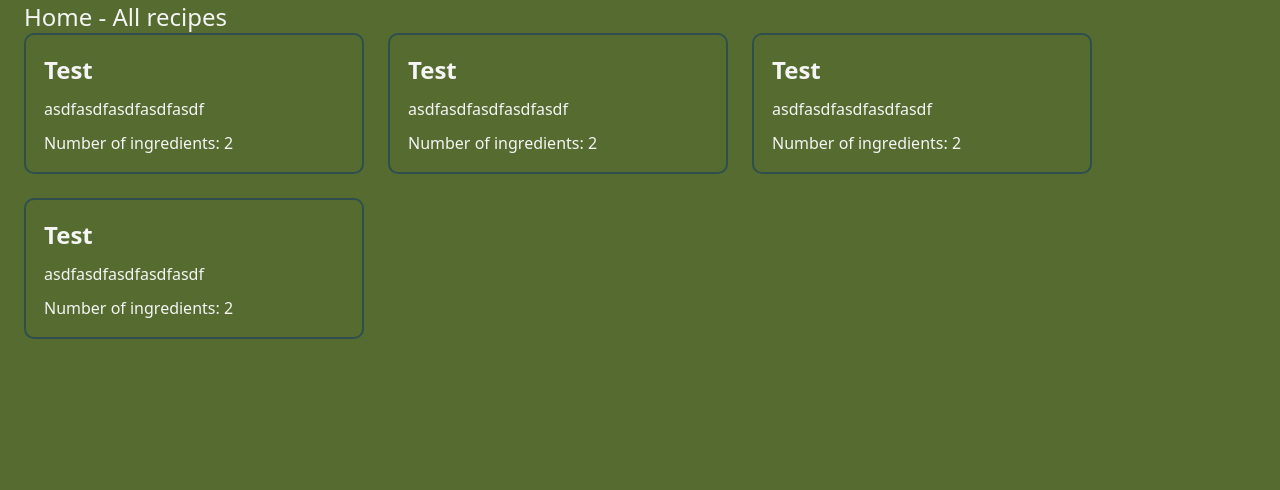
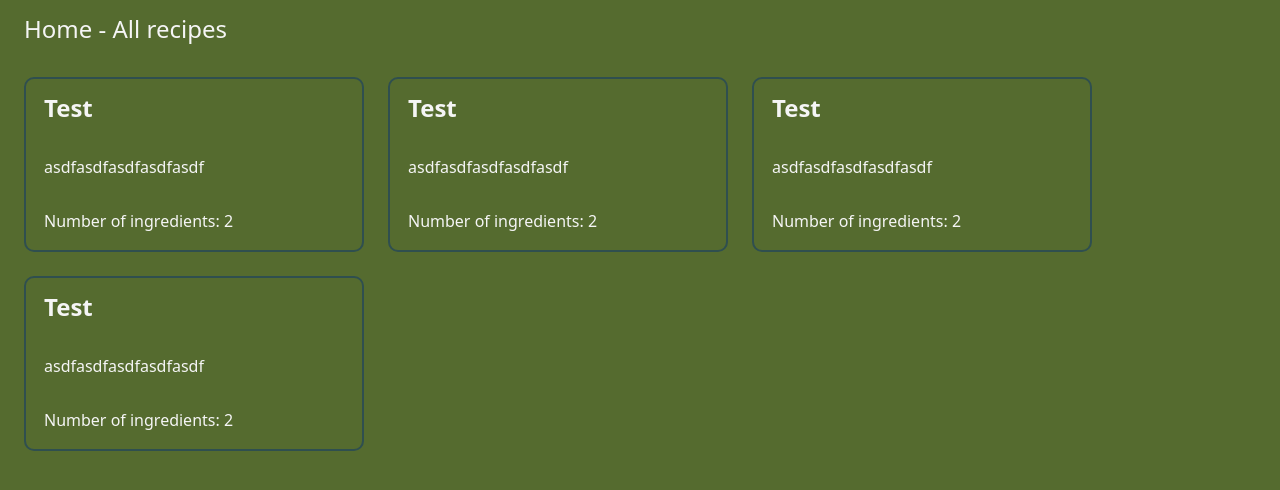
Before and after one commit to Shaedow2000/Recipies-manager, a React (Vite) app in the folder frontend/: page / in a window 1280 px wide. Shown: the top 490 px of the page. Built offline with nearby package versions, Linux system fonts and the light colour scheme.

Commit message:
fix: add padding to top of the main titlte

```diff
--- a/frontend/src/index.css
+++ b/frontend/src/index.css
@@ -41,6 +41,12 @@ span {
   min-height: 100vh;
   color: whitesmoke;
 }
+#main section {
+  padding-top: 12px;
+  display: flex;
+  flex-direction: column;
+  gap: 32px;
+}
 
 .recipes {
   width: 100%;
```
